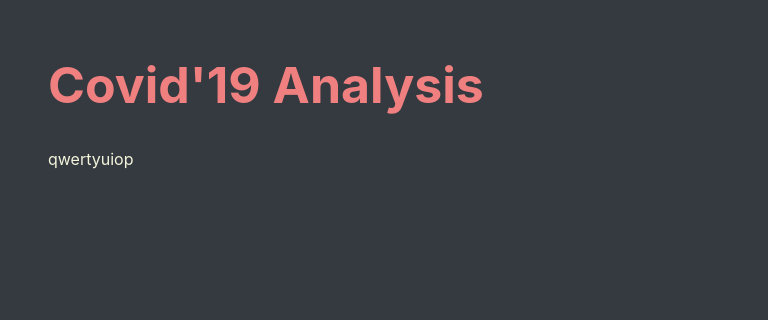
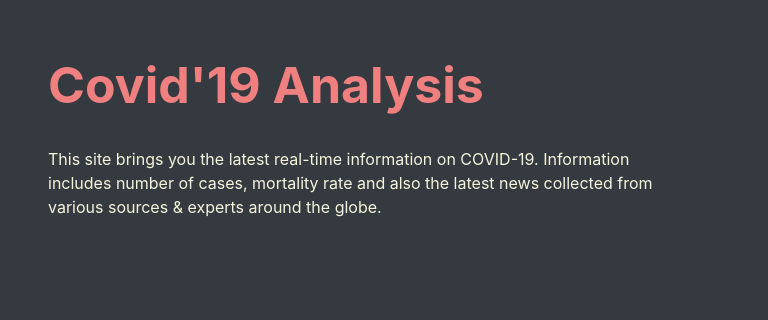
Before and after one commit to abhinavdv/NCP-covid19-tracker, a plain HTML site: page index.html in a window 1280 px wide. Shown: the part 193-513 px from the top of the page, 512-1280 px from the left. Drawn offline with nearby package versions, Linux system fonts and the light colour scheme; no server answers.

Commit message:
Minor patch

```diff
--- a/index.html
+++ b/index.html
@@ -52,7 +52,7 @@
             </div>
 
             <div class="col-lg-7 col-sm-12">
-                <p><h1 style="text-align: left; color: lightcoral;font-weight: bolder; font-size: 50px"> Covid'19 Analysis</h1><br><p style="color: beige">qwertyuiop</p></p>
+                <p><h1 style="text-align: left; color: lightcoral;font-weight: bolder; font-size: 50px"> Covid'19 Analysis</h1><br><p style="color: beige">This site brings you the latest real-time information on COVID-19. Information includes number of cases, mortality rate and also the latest news collected from various sources & experts around the globe.</p></p>
             </div>
 
               </div>
```
Also changed, not shown: feed.html (+1 -1 lines).
